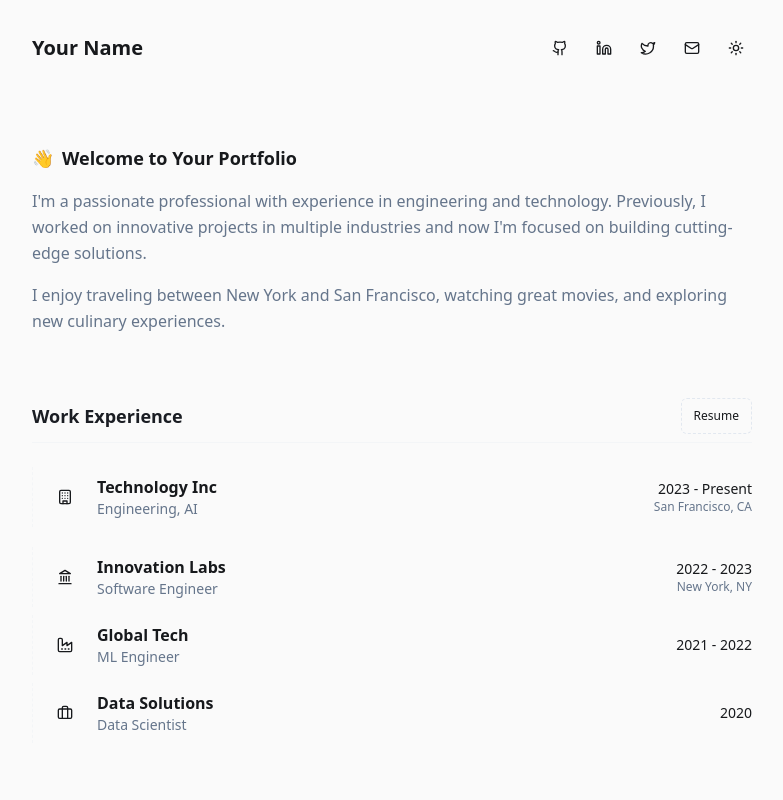
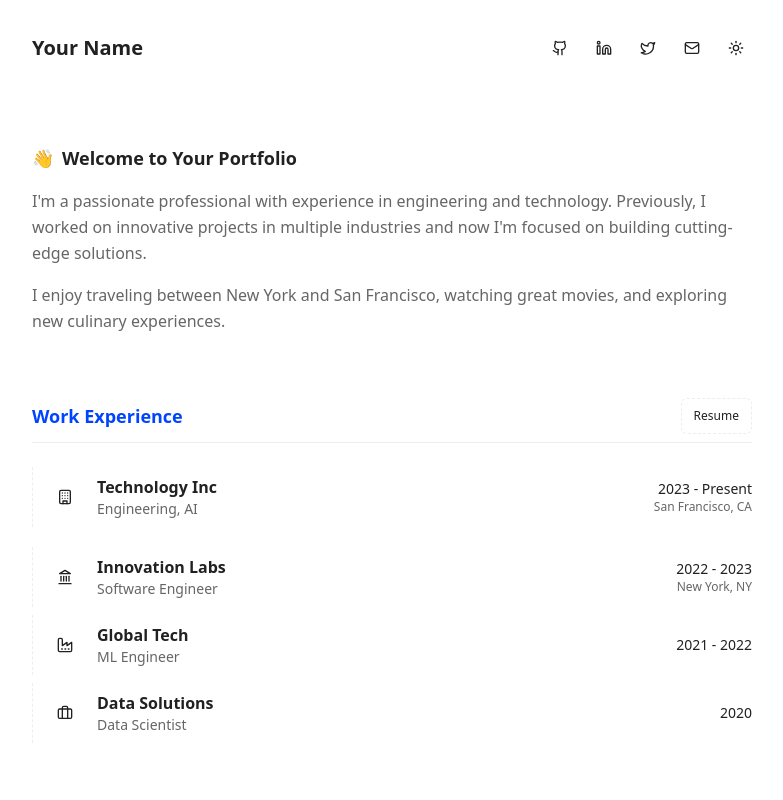
Before and after one commit to OhioStateBDAA/Personal_Website_Template, a React (Vite) app: page / in a window 1280 px wide. Shown: the top 800 px of the page, without its empty margins (248-1031 px from the left). Built offline with nearby package versions, Linux system fonts and the light colour scheme.

Commit message:
Update website color scheme
Update the website's color scheme to match the provided light and dark mode color palettes.

```diff
--- a/src/hooks/useTheme.tsx
+++ b/src/hooks/useTheme.tsx
@@ -4,7 +4,7 @@ import { useEffect, useState } from 'react';
 type Theme = 'dark' | 'light';
 
 export const useTheme = () => {
-  const [theme, setTheme] = useState<Theme>('dark');
+  const [theme, setTheme] = useState<Theme>('light'); // Default to light theme
 
   useEffect(() => {
     // Check local storage or system preference on initial load
--- a/src/index.css
+++ b/src/index.css
@@ -1,53 +1,54 @@
+
 @tailwind base;
 @tailwind components;
 @tailwind utilities;
 
 @layer base {
   :root {
-    /* Dark mode colors (default) */
-    --background: 220 9% 10%;
-    --foreground: 210 40% 98%;
-    --card: 222 14% 12%;
-    --card-foreground: 210 40% 98%;
-    --popover: 222 14% 12%;
-    --popover-foreground: 210 40% 98%;
-    --primary: 210 40% 98%;
-    --primary-foreground: 222 14% 12%;
-    --secondary: 217 19% 27%;
-    --secondary-foreground: 210 40% 98%;
-    --muted: 215 28% 17%;
-    --muted-foreground: 215 20% 65%;
-    --accent: 215 28% 17%;
-    --accent-foreground: 210 40% 98%;
-    --destructive: 0 62.8% 30.6%;
-    --destructive-foreground: 210 40% 98%;
-    --border: 215 28% 17%;
-    --input: 215 28% 17%;
-    --ring: 216 12% 84%;
+    /* Light mode colors (default) */
+    --background: 0 0% 100%; /* White (#FFFFFF) */
+    --foreground: 0 0% 13%; /* Dark gray/near black (#222222) */
+    --card: 0 0% 100%;
+    --card-foreground: 0 0% 13%;
+    --popover: 0 0% 100%;
+    --popover-foreground: 0 0% 13%;
+    --primary: 224 100% 50%; /* Blue (#104FF0) */
+    --primary-foreground: 0 0% 100%;
+    --secondary: 0 0% 93%; /* Light gray (#EEEEEE) */
+    --secondary-foreground: 0 0% 13%;
+    --muted: 0 0% 93%;
+    --muted-foreground: 0 0% 40%; /* Medium gray (#666666) */
+    --accent: 0 0% 93%;
+    --accent-foreground: 0 0% 13%;
+    --destructive: 0 84.2% 60.2%;
+    --destructive-foreground: 0 0% 100%;
+    --border: 0 0% 93%; /* Light gray (#EEEEEE) */
+    --input: 0 0% 93%;
+    --ring: 224 100% 50%; /* Blue (#104FF0) */
     --radius: 0.5rem;
   }
 
-  .light {
-    /* Light mode colors */
-    --background: 0 0% 98%;
-    --foreground: 220 9% 10%;
-    --card: 0 0% 100%;
-    --card-foreground: 222 14% 12%;
-    --popover: 0 0% 100%;
-    --popover-foreground: 222 14% 12%;
-    --primary: 222 14% 12%;
-    --primary-foreground: 210 40% 98%;
-    --secondary: 210 20% 96%;
-    --secondary-foreground: 217 19% 27%;
-    --muted: 210 20% 96%;
-    --muted-foreground: 215 16% 47%;
-    --accent: 210 20% 96%;
-    --accent-foreground: 222 14% 12%;
-    --destructive: 0 84.2% 60.2%;
-    --destructive-foreground: 210 40% 98%;
-    --border: 214.3 31.8% 91.4%;
-    --input: 214.3 31.8% 91.4%;
-    --ring: 222 14% 12%;
+  .dark {
+    /* Dark mode colors */
+    --background: 240 7% 17%; /* Dark blue-gray (#26262E) - RGB(26, 26, 30) */
+    --foreground: 0 0% 60%; /* Light gray (#9A9A9A) - RGB(154, 154, 154) */
+    --card: 240 8% 20%;
+    --card-foreground: 0 0% 60%;
+    --popover: 240 8% 20%;
+    --popover-foreground: 0 0% 60%;
+    --primary: 216 100% 65%; /* Light blue (#4D8EFF) */
+    --primary-foreground: 0 0% 100%;
+    --secondary: 0 0% 20%; /* Dark gray (#333333) */
+    --secondary-foreground: 0 0% 60%;
+    --muted: 0 0% 20%;
+    --muted-foreground: 0 0% 50%;
+    --accent: 0 0% 20%;
+    --accent-foreground: 0 0% 60%;
+    --destructive: 0 62.8% 30.6%;
+    --destructive-foreground: 0 0% 100%;
+    --border: 0 0% 20%; /* Dark gray (#333333) */
+    --input: 0 0% 20%;
+    --ring: 216 100% 65%; /* Light blue (#4D8EFF) */
   }
 }
 
```
